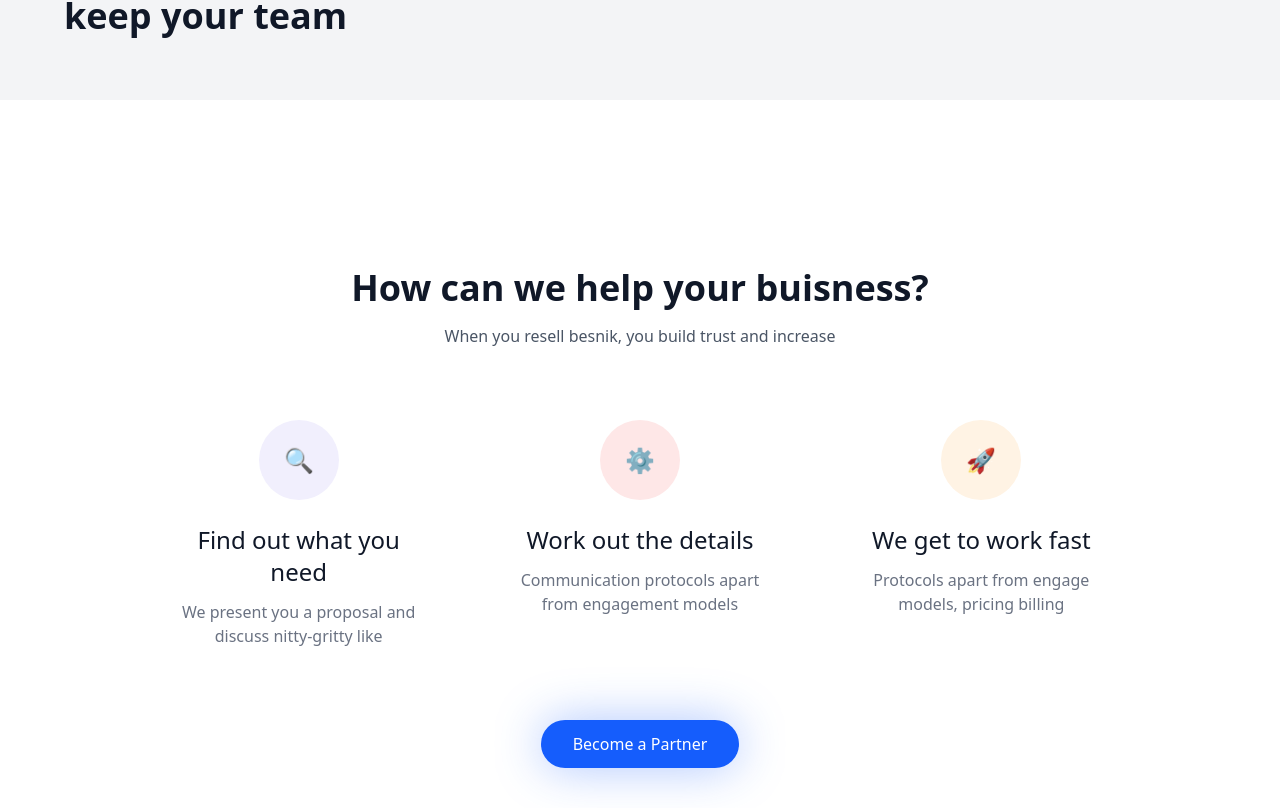
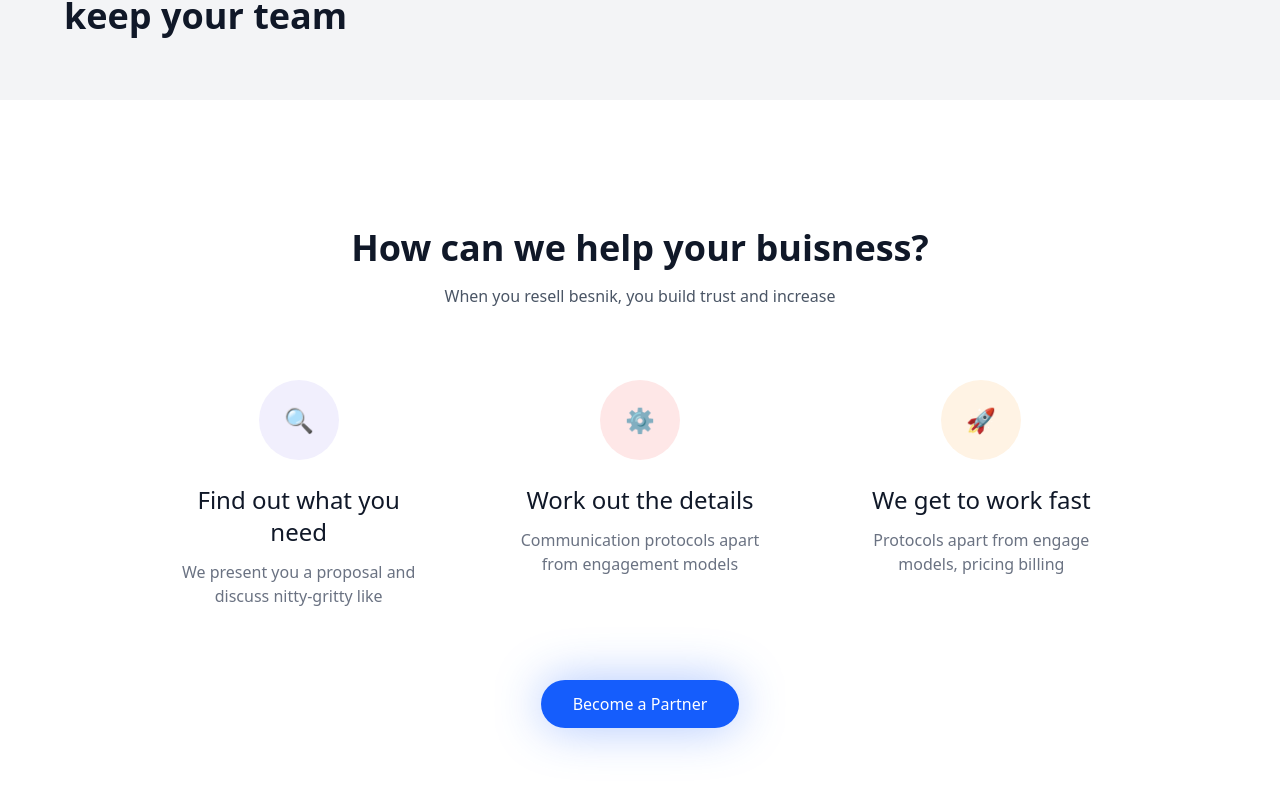
Before and after one commit to Animesh-Jaiswal/Guidence-react, a React (Vite) app: page / in a window 1280 px wide. Shown: the part 1032-1840 px from the top of the page. Built offline with nearby package versions, Linux system fonts and the light colour scheme.

Commit message:
Update FeatureSec.jsx

```diff
--- a/src/components/FeatureSec.jsx
+++ b/src/components/FeatureSec.jsx
@@ -25,7 +25,7 @@ const FeatureSec = () => {
     <motion.section
     variants={fadeIn('up', 0.2)}
     initial="hidden"
-    whileInView="show" id="about" className="max-w-7xl mx-auto px-4 py-12 md:py-34 md:w-4/5">
+    whileInView="show" id="about" className="max-w-7xl mx-auto px-4 py-12 md:py-24 md:w-4/5">
       {/* heading text */}
       <motion.div
         variants={fadeIn('up', 0.3)} className="text-center mb-12">
```
